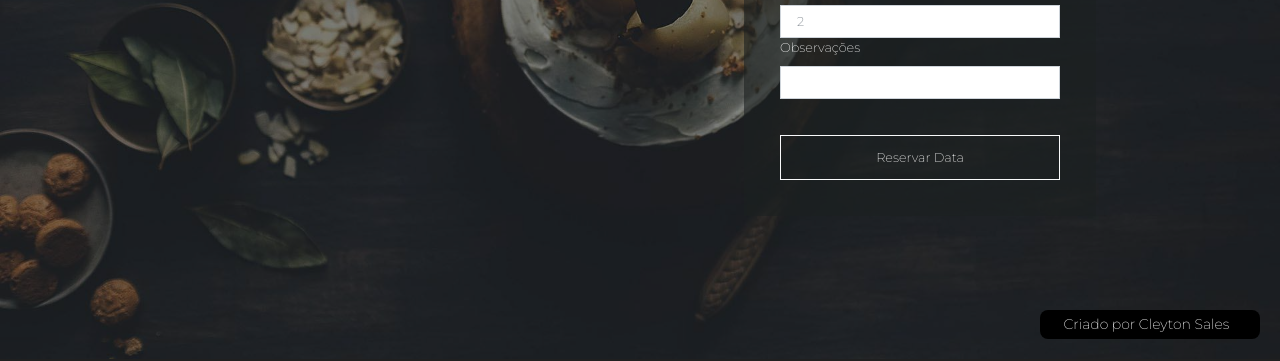
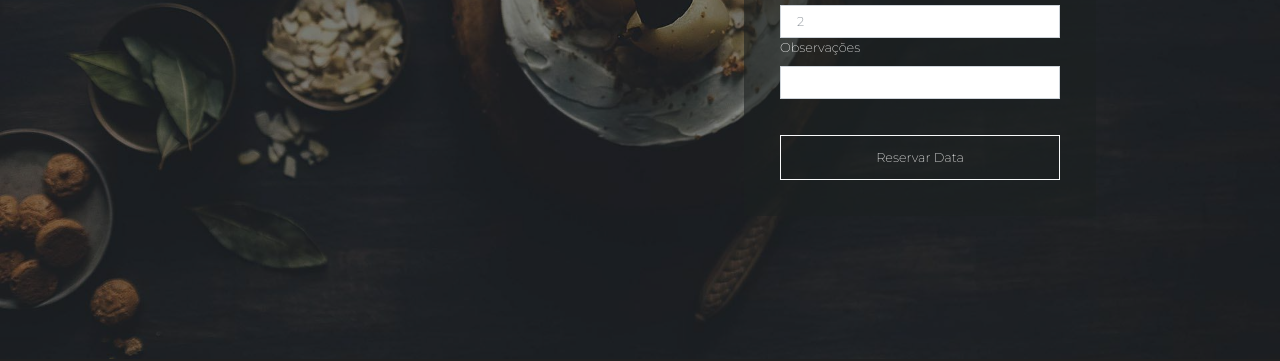
Before and after one commit to CleytonPrudencio/restaurante, a plain HTML site: page index.html in a window 1280 px wide. Shown: the part 441-802 px from the top of the page. Drawn offline with nearby package versions, Linux system fonts and the light colour scheme.

Commit message:
Update index.html

```diff
--- a/index.html
+++ b/index.html
@@ -338,7 +338,6 @@
   <script src="https://stackpath.bootstrapcdn.com/bootstrap/4.1.3/js/bootstrap.min.js" integrity="sha384-ChfqqxuZUCnJSK3+MXmPNIyE6ZbWh2IMqE241rYiqJxyMiZ6OW/JmZQ5stwEULTy" crossorigin="anonymous"></script>
   <!-- Script: Smooth scrolling between anchors in the same page -->
   <script src="js/smooth-scroll.js"></script>
-  <pingendo onclick="window.open('https://cleytonsales.com/', '_blank')" style="cursor:pointer;position: fixed;bottom: 20px;right:20px;padding:4px;background-color: black;border-radius: 8px; width:220px;display:flex;flex-direction:row;align-items:center;justify-content:center;font-size:14px;color:white" >Criado por Cleyton Sales&nbsp;&nbsp;</pingendo>
 </body>
 
 </html>
```
